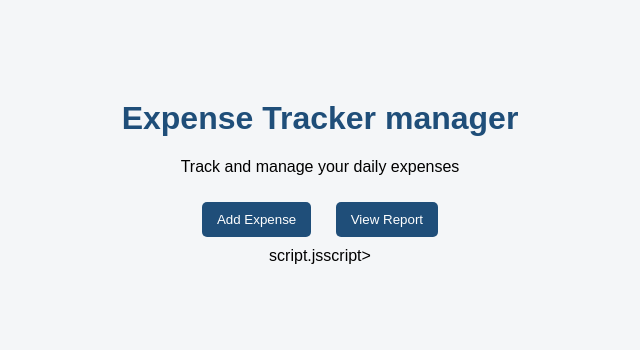
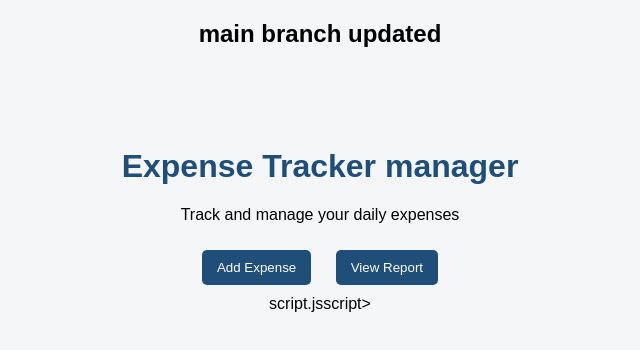
Before and after one commit to Sujithaa24/expense-tracker, a plain HTML site: page index.html in a window 1280 px wide. Shown: the whole page, without its empty margins (320-960 px from the left). Drawn offline with Linux system fonts and the light colour scheme.

Commit message:
Update index.html

```diff
--- a/index.html
+++ b/index.html
@@ -5,7 +5,7 @@
     <link rel="stylesheet" href="style.css">
 </head>
 <body>
-
+<h2>main branch updated </h2>
     <div class="container">
         <h1>Expense Tracker manager </h1>
 
```
